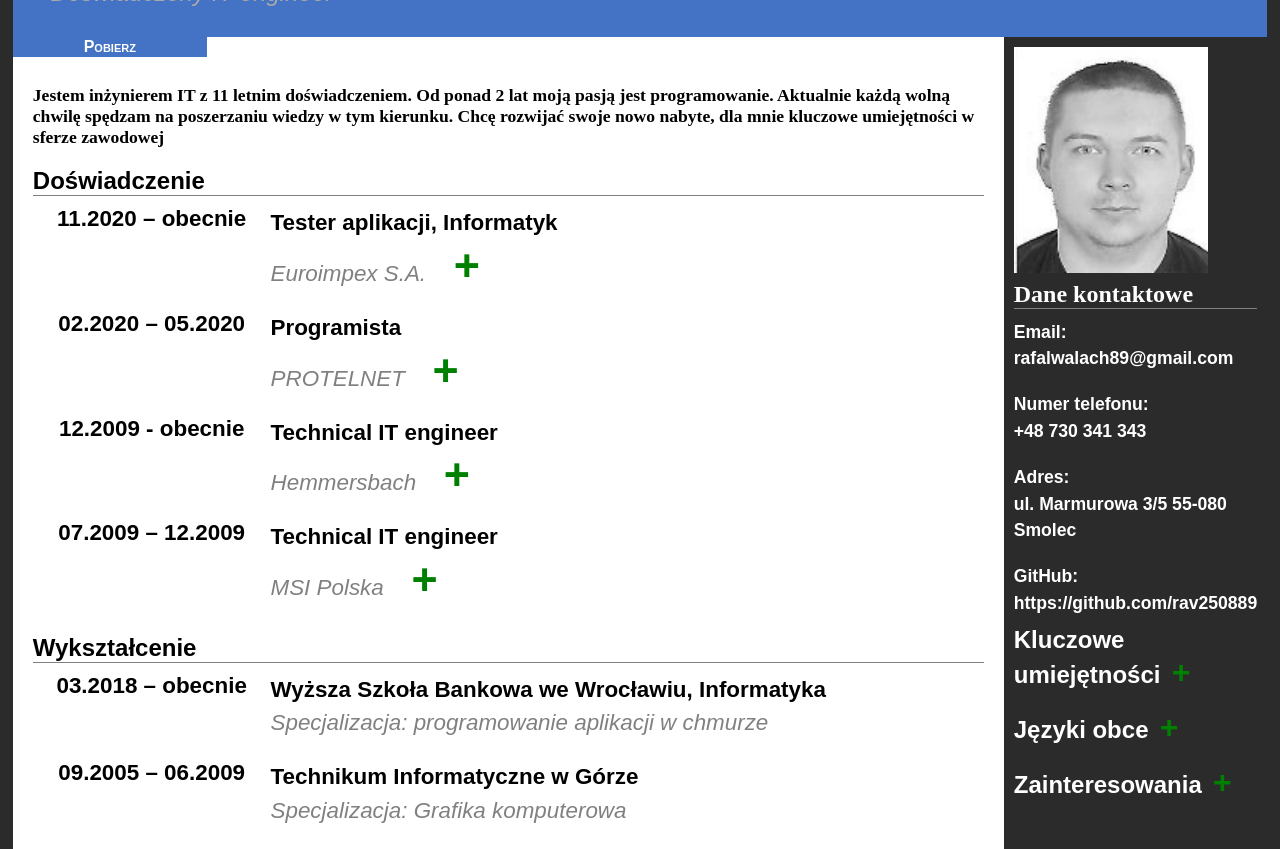
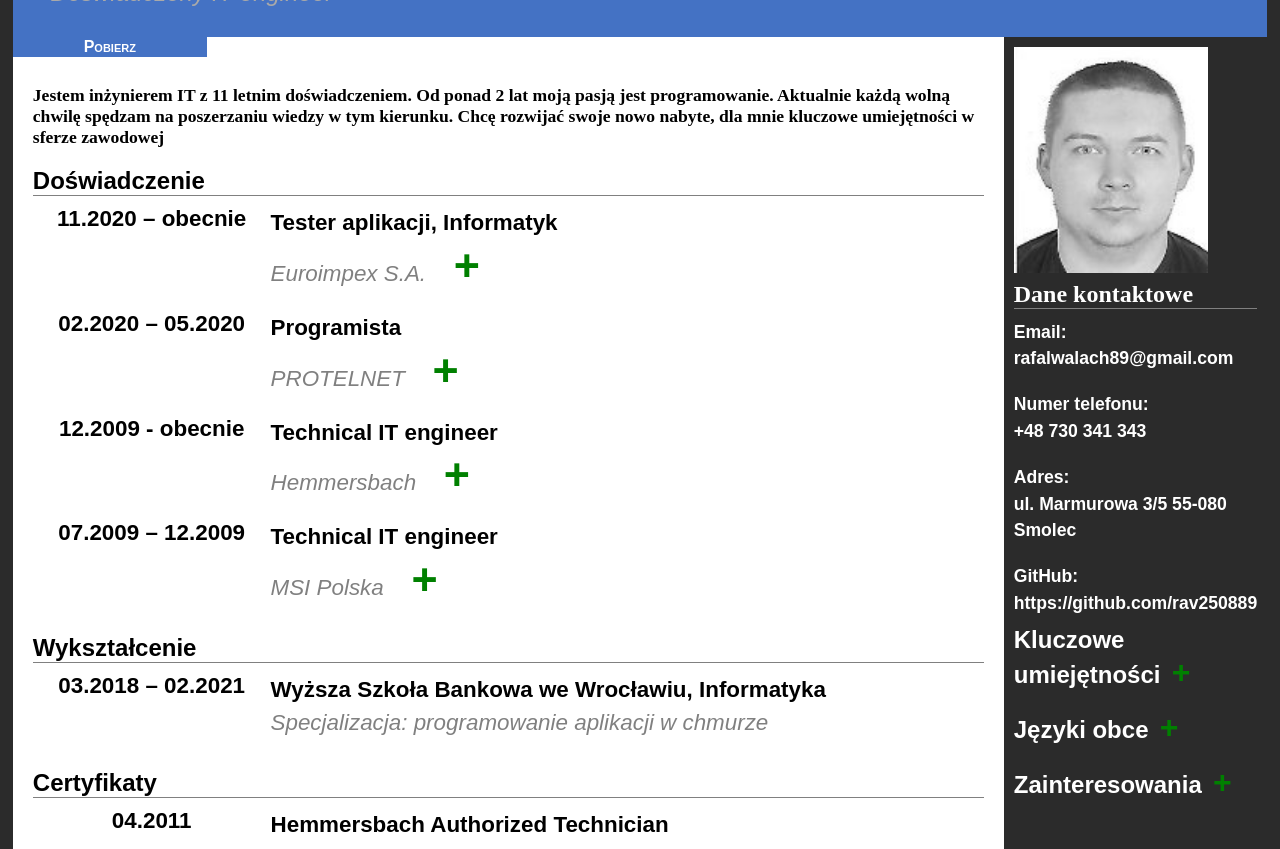
Before and after one commit to rav250889/CV, a plain HTML site: page index.html in a window 1280 px wide. Shown: the part 101-950 px from the top of the page. Drawn offline with Linux system fonts and the light colour scheme.

Commit message:
Add files via upload

```diff
--- a/index.html
+++ b/index.html
@@ -316,17 +316,10 @@
                 <h1>Wykształcenie</h1>
                 <table class="table">
                     <tbody>
-                        <td>03.2018 – obecnie</td>
+                        <td>03.2018 – 02.2021</td>
                         <td>
                             <div class="employ">Wyższa Szkoła Bankowa we Wrocławiu, Informatyka</div>
                             <div class="company">Specjalizacja: programowanie aplikacji w chmurze</div>
-                        </td>
-                    </tbody>
-                    <tbody>
-                        <td>09.2005 – 06.2009</td>
-                        <td>
-                            <div class="employ">Technikum Informatyczne w Górze</div>
-                            <div class="company">Specjalizacja: Grafika komputerowa</div>
                         </td>
                     </tbody>
                 </table>
```
